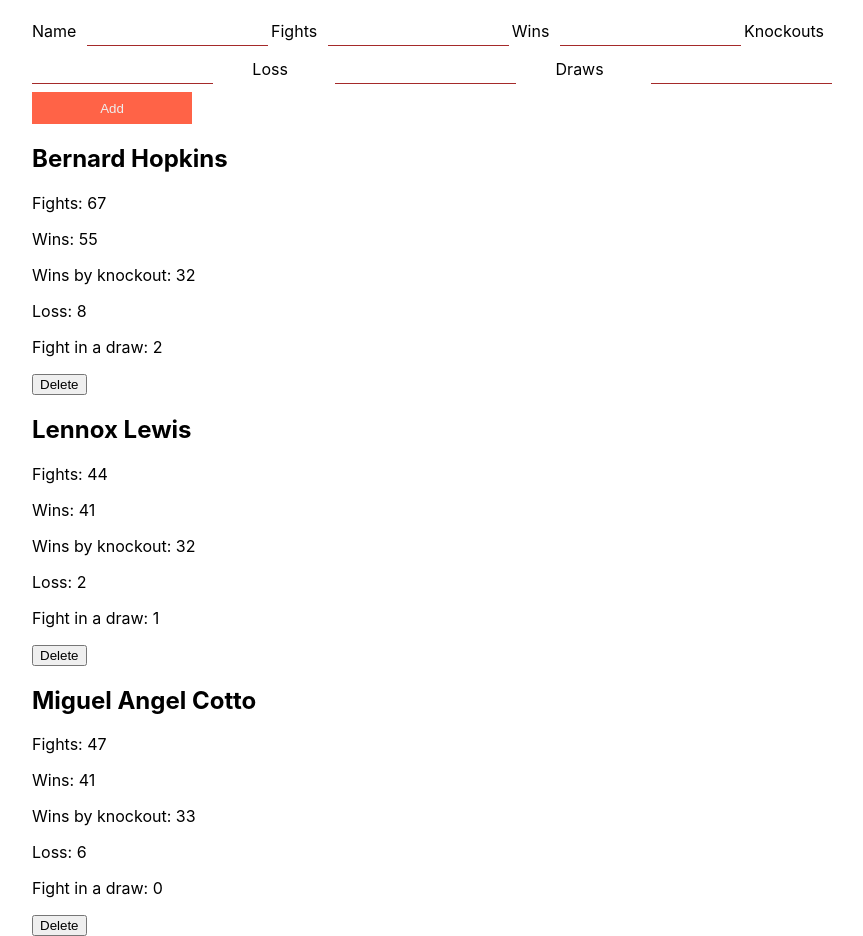
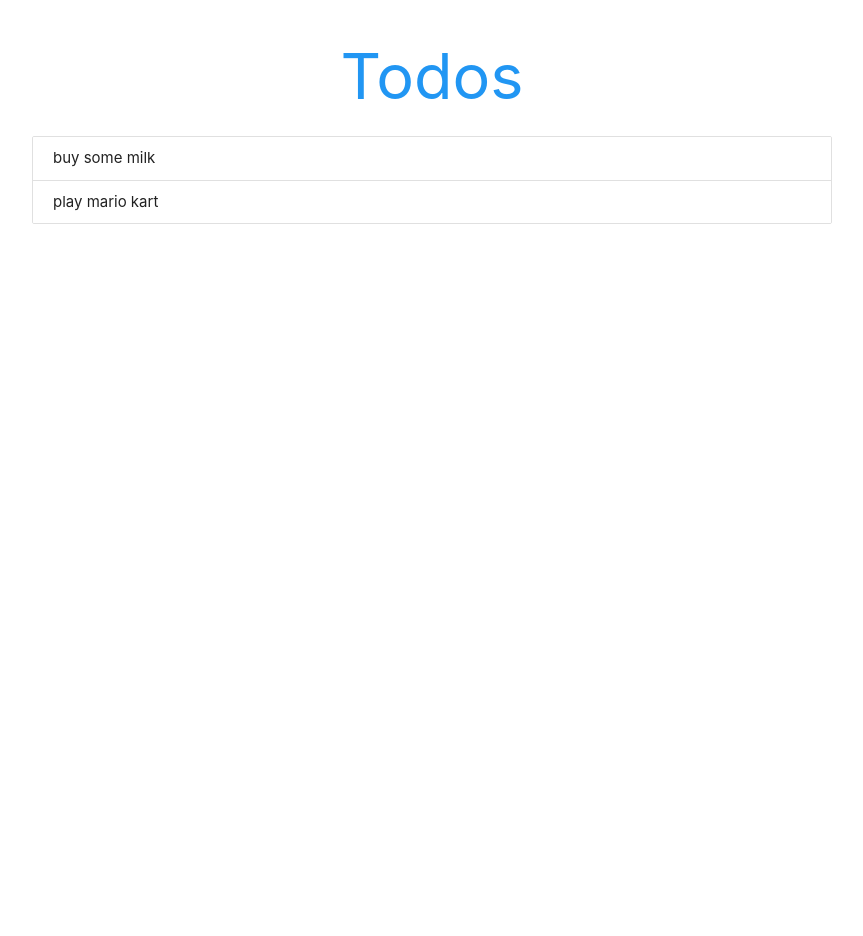
Before and after one commit to alexey-korablin/react-refs, a React (Create React App) app: page / in a window 1280 px wide. Shown: the whole page, without its empty margins (208-1071 px from the left). After the commit the page ends 800 px from the top, so only its background shows below. Built offline with nearby package versions, Linux system fonts and the light colour scheme.

Commit message:
#11 Todo app

```diff
--- a/public/index.html
+++ b/public/index.html
@@ -3,7 +3,10 @@
   <head>
     <meta charset="utf-8" />
     <link rel="icon" href="%PUBLIC_URL%/favicon.ico" />
-    <meta name="viewport" content="width=device-width, initial-scale=1" />
+    <meta
+      name="viewport"
+      content="width=device-width, initial-scale=1"
+    />
     <meta name="theme-color" content="#000000" />
     <meta
       name="description"
@@ -15,6 +18,10 @@
       user's mobile device or desktop. See https://developers.google.com/web/fundamentals/web-app-manifest/
     -->
     <link rel="manifest" href="%PUBLIC_URL%/manifest.json" />
+    <link
+      rel="stylesheet"
+      href="https://cdnjs.cloudflare.com/ajax/libs/materialize/1.0.0/css/materialize.min.css"
+    />
     <!--
       Notice the use of %PUBLIC_URL% in the tags above.
       It will be replaced with the URL of the `public` folder during the build.
--- a/src/App.js
+++ b/src/App.js
@@ -1,72 +1,31 @@
 import React, { Component } from 'react';
 import './App.css';
 
-import Boxers from './components/Boxer';
-import AddBoxer from './components/AddBoxer';
+import Todos from './components/Todos';
 
 class App extends Component {
-  state = {
-    boxers: [
-      {
-        fullname: 'Bernard Hopkins',
-        fights: 67,
-        wins: 55,
-        knockouts: 32,
-        loss: 8,
-        draws: 2,
-        id: 1,
-      },
-      {
-        fullname: 'Lennox Lewis',
-        fights: 44,
-        wins: 41,
-        knockouts: 32,
-        loss: 2,
-        draws: 1,
-        id: 2,
-      },
-      {
-        fullname: 'Miguel Angel Cotto',
-        fights: 47,
-        wins: 41,
-        knockouts: 33,
-        loss: 6,
-        draws: 0,
-        id: 3,
-      },
-    ],
-  };
-
-  componentDidMount() {
-    console.log('App has mounted');
+  constructor(props) {
+    super(props);
+    this.state = {
+      todos: [
+        { id: 1, content: 'buy some milk' },
+        { id: 2, content: 'play mario kart' },
+      ],
+    };
+    this.deleteTodo = this.deleteTodo.bind(this);
   }
 
-  componentDidUpdate(prevProps, prevState) {
-    console.log('prevProps', prevProps);
-    console.log('prevState', prevState);
+  deleteTodo(id) {
+    this.setState({
+      todos: this.state.todos.filter((todo) => todo.id !== id),
+    });
   }
-
-  addBoxer = (boxer) => {
-    this.setState({
-      boxers: [...this.state.boxers, boxer],
-    });
-  };
-
-  deleteBoxer = (id) => {
-    console.log('delete boxer with id ', id);
-    this.setState({
-      boxers: this.state.boxers.filter((boxer) => boxer.id !== id),
-    });
-  };
 
   render() {
     return (
-      <div className='container'>
-        <AddBoxer addBoxer={this.addBoxer} />
-        <Boxers
-          boxers={this.state.boxers}
-          deleteBoxer={this.deleteBoxer}
-        />
+      <div className='todo-app container'>
+        <h1 className='center blue-text'>Todos</h1>
+        <Todos todos={this.state.todos} deleteTodo={this.deleteTodo} />
       </div>
     );
   }
--- a/src/components/AddBoxer.jsx
+++ /dev/null
@@ -1,83 +0,0 @@
-import React, { Component } from 'react';
-
-export default class AddBoxer extends Component {
-  state = {
-    fullname: '',
-    fights: '',
-    wins: '',
-    knockouts: '',
-    loss: '',
-    draws: '',
-  };
-
-  handleChange = (e) => {
-    this.setState({
-      [e.target.id]: e.target.value,
-    });
-  };
-
-  handleSubmit = (e) => {
-    e.preventDefault();
-    const id = Math.floor(Math.random() * 1000);
-    this.props.addBoxer({ ...this.state, id });
-    console.log(this.state);
-    this.setState({
-      fullname: '',
-      fights: '',
-      wins: '',
-      knockouts: '',
-      loss: '',
-      draws: '',
-    });
-  };
-
-  render() {
-    return (
-      <form onSubmit={this.handleSubmit}>
-        <label htmlFor='fullname'>Name</label>
-        <input
-          type='text'
-          id='fullname'
-          onChange={this.handleChange}
-          value={this.state.fullname}
-        />
-        <label htmlFor='fights'>Fights</label>
-        <input
-          type='text'
-          id='fights'
-          onChange={this.handleChange}
-          value={this.state.fights}
-        />
-        <label htmlFor='wins'>Wins</label>
-        <input
-          type='text'
-          id='wins'
-          onChange={this.handleChange}
-          value={this.state.wins}
-        />
-        <label htmlFor='knockouts'>Knockouts</label>
-        <input
-          type='text'
-          id='knockouts'
-          onChange={this.handleChange}
-          value={this.state.knockouts}
-        />
-        <label htmlFor='loss'>Loss</label>
-        <input
-          type='text'
-          id='loss'
-          onChange={this.handleChange}
-          value={this.state.loss}
-        />
-        <label htmlFor='draws'>Draws</label>
-        <input
-          type='text'
-          id='draws'
-          onChange={this.handleChange}
-          value={this.state.draws}
-        />
-        <button>Add</button>
-      </form>
-    );
-  }
-}
--- a/src/components/Boxer.jsx
+++ /dev/null
@@ -1,23 +0,0 @@
-import React from 'react';
-
-export default function Boxers(props) {
-  const boxers = props.boxers;
-  return (
-    <>
-      {boxers.length &&
-        boxers.map((boxer) => (
-          <div key={boxer.id}>
-            <h2>{boxer.fullname}</h2>
-            <p>Fights: {boxer.fights}</p>
-            <p>Wins: {boxer.wins}</p>
-            <p>Wins by knockout: {boxer.knockouts}</p>
-            <p>Loss: {boxer.loss}</p>
-            <p>Fight in a draw: {boxer.draws}</p>
-            <button onClick={() => props.deleteBoxer(boxer.id)}>
-              Delete
-            </button>
-          </div>
-        ))}
-    </>
-  );
-}
--- /dev/null
+++ b/src/components/Todos.jsx
@@ -0,0 +1,20 @@
+import React from 'react';
+
+export default function Todos(props) {
+  console.log(props);
+  return (
+    <div className='todos collection'>
+      {props.todos.length ? (
+        props.todos.map((todo) => (
+          <div className='collection-item' key={todo.id}>
+            <span onClick={() => props.deleteTodo(todo.id)}>
+              {todo.content}
+            </span>
+          </div>
+        ))
+      ) : (
+        <p className='center'>You have no todos left</p>
+      )}
+    </div>
+  );
+}
```
